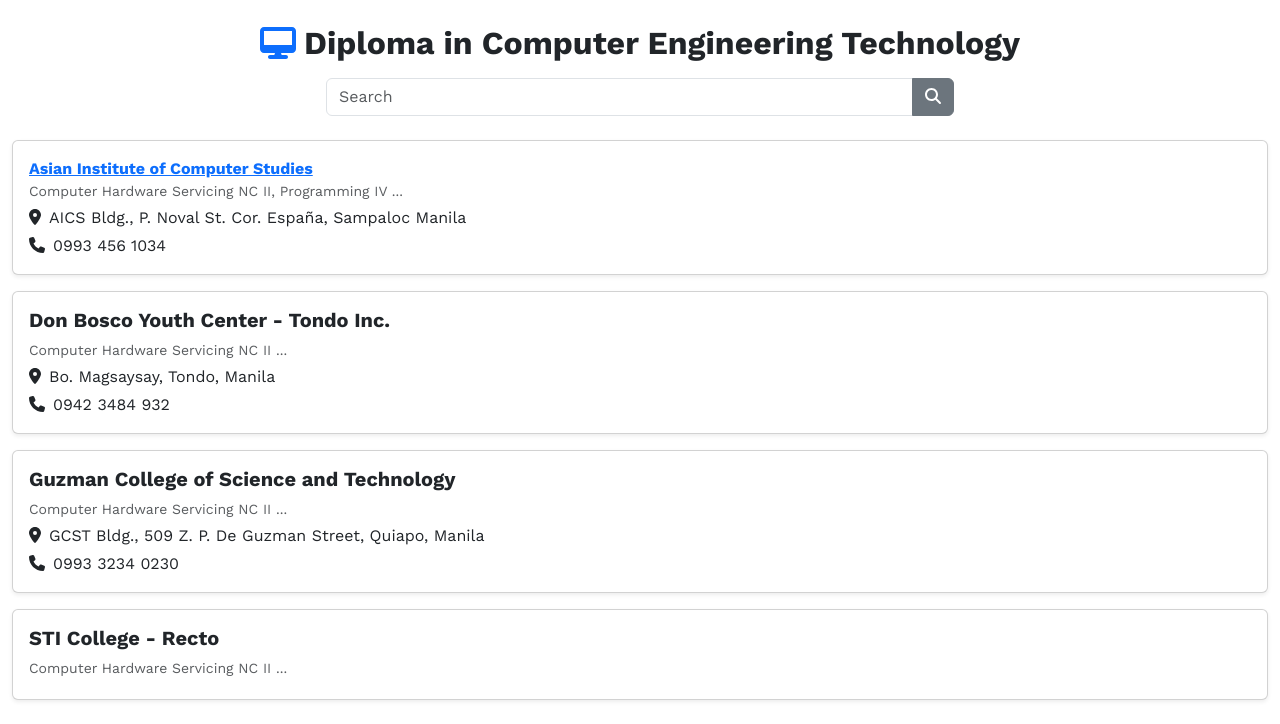
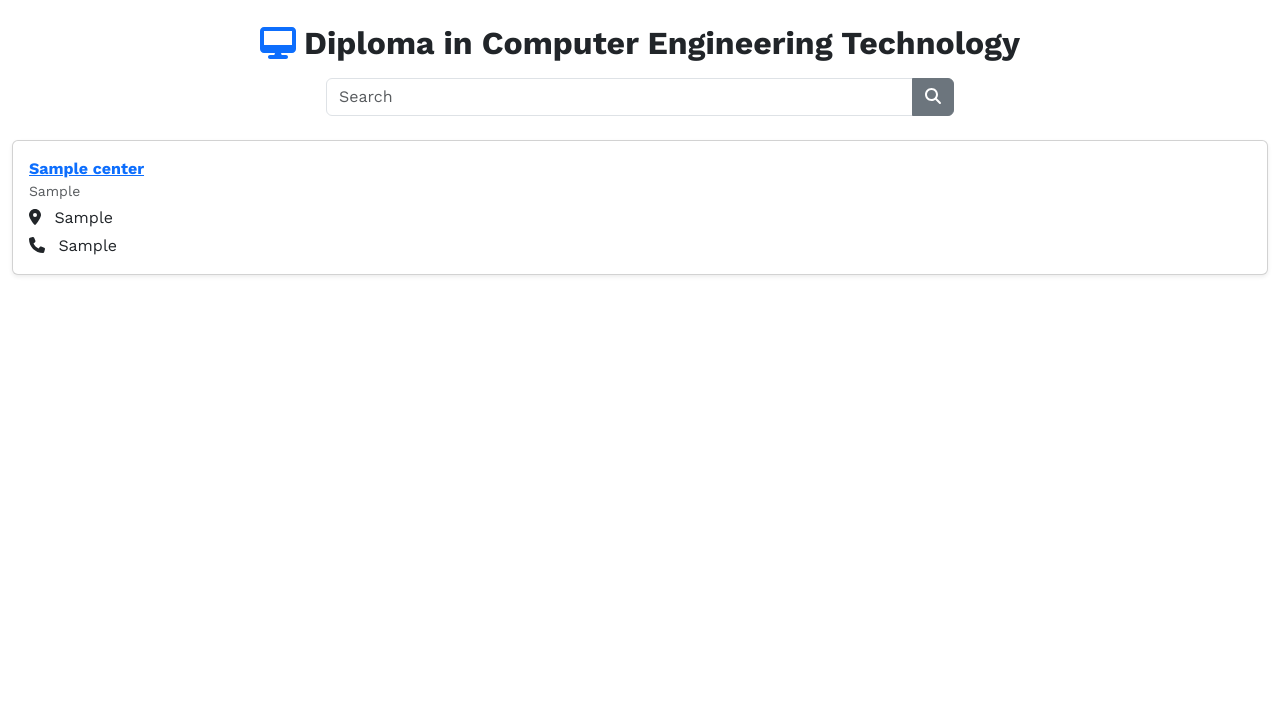
Before and after one commit to lyn212-cpu/Capstone, a PHP site: page /Explore_Our_Categories/DCET.php in a window 1280 px wide. Shown: the part 76-800 px from the top of the page. Run offline with PHP 8.4, Linux system fonts and the light colour scheme; tables that the repository leaves empty hold one stand-in row (values such as "Sample post"); some libraries are stand-ins or nearby versions.

Commit message:
Update DCET.php

```diff
--- a/UserInterface/Explore_Our_Categories/DCET.php
+++ b/UserInterface/Explore_Our_Categories/DCET.php
@@ -1,3 +1,14 @@
+<?php
+    // Place this PHP block before your HTML or at the top of the file
+    $conn = new mysqli("localhost", "root", "", "nc_finder");
+    if ($conn->connect_error) {
+        die("Connection failed: " . $conn->connect_error);
+    }
+    // Fetch the first center_name as an example
+    $sql = "SELECT center_name FROM training_center LIMIT 1";
+    $result = $conn->query($sql);
+    $center = $result && $result->num_rows > 0 ? $result->fetch_assoc() : null;
+?>
 <!doctype html>
 <html lang="en">
 
@@ -82,51 +93,42 @@
 
         <!-- Cards -->
         <div class="row g-3">
+            <?php
+            // Fetch all training centers from the database
+            $sql = "SELECT center_name, available_courses, location, contact_info FROM Training_Center";
+            $result = $conn->query($sql);
+
+            if ($result && $result->num_rows > 0):
+                while ($row = $result->fetch_assoc()):
+            ?>
             <div class="col-12">
                 <div class="card shadow-sm">
                     <div class="card-body">
-                        <a href="tesda_training_Center_Info.php" class="card-title text-primary fw-bold">Asian Institute
-                            of Computer Studies</a>
-                        <p class="mb-1 text-muted small">Computer Hardware Servicing NC II, Programming IV ...</p>
-                        <p class="mb-1"><i class="fas fa-map-marker-alt me-2"></i>AICS Bldg., P. Noval St. Cor. España,
-                            Sampaloc Manila</p>
-                        <p class="mb-0"><i class="fas fa-phone me-2"></i>0993 456 1034</p>
+                        <a href="tesda_training_Center_Info.php" class="card-title text-primary fw-bold">
+                            <?php echo htmlspecialchars($row['center_name']); ?>
+                        </a>
+                        <p class="mb-1 text-muted small">
+                            <?php echo htmlspecialchars($row['available_courses']); ?>
+                        </p>
+                        <p class="mb-1">
+                            <i class="fas fa-map-marker-alt me-2"></i>
+                            <?php echo htmlspecialchars($row['location']); ?>
+                        </p>
+                        <p class="mb-0">
+                            <i class="fas fa-phone me-2"></i>
+                            <?php echo htmlspecialchars($row['contact_info']); ?>
+                        </p>
                     </div>
                 </div>
             </div>
-
+            <?php
+                endwhile;
+            else:
+            ?>
             <div class="col-12">
-                <div class="card shadow-sm">
-                    <div class="card-body">
-                        <h5 class="card-title fw-bold">Don Bosco Youth Center - Tondo Inc.</h5>
-                        <p class="mb-1 text-muted small">Computer Hardware Servicing NC II ...</p>
-                        <p class="mb-1"><i class="fas fa-map-marker-alt me-2"></i>Bo. Magsaysay, Tondo, Manila</p>
-                        <p class="mb-0"><i class="fas fa-phone me-2"></i>0942 3484 932</p>
-                    </div>
-                </div>
+                <div class="alert alert-warning">No training centers found.</div>
             </div>
-
-            <div class="col-12">
-                <div class="card shadow-sm">
-                    <div class="card-body">
-                        <h5 class="card-title fw-bold">Guzman College of Science and Technology</h5>
-                        <p class="mb-1 text-muted small">Computer Hardware Servicing NC II ...</p>
-                        <p class="mb-1"><i class="fas fa-map-marker-alt me-2"></i>GCST Bldg., 509 Z. P. De Guzman
-                            Street, Quiapo, Manila</p>
-                        <p class="mb-0"><i class="fas fa-phone me-2"></i>0993 3234 0230</p>
-                    </div>
-                </div>
-            </div>
-
-            <div class="col-12">
-                <div class="card shadow-sm">
-                    <div class="card-body">
-                        <h5 class="card-title fw-bold">STI College - Recto</h5>
-                        <p class="mb-1 text-muted small">Computer Hardware Servicing NC II ...</p>
-                        <!-- You can add address and contact here if available -->
-                    </div>
-                </div>
-            </div>
+            <?php endif; ?>
         </div>
     </div>
 
```
